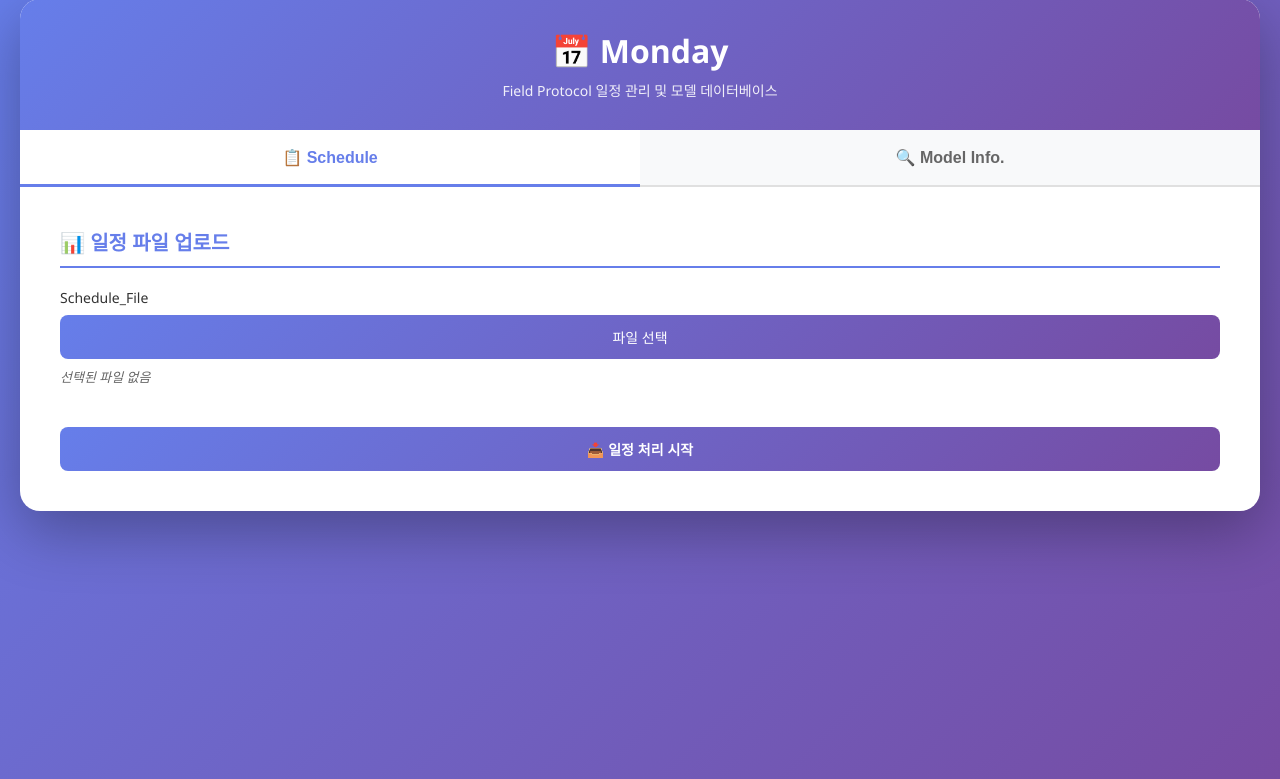
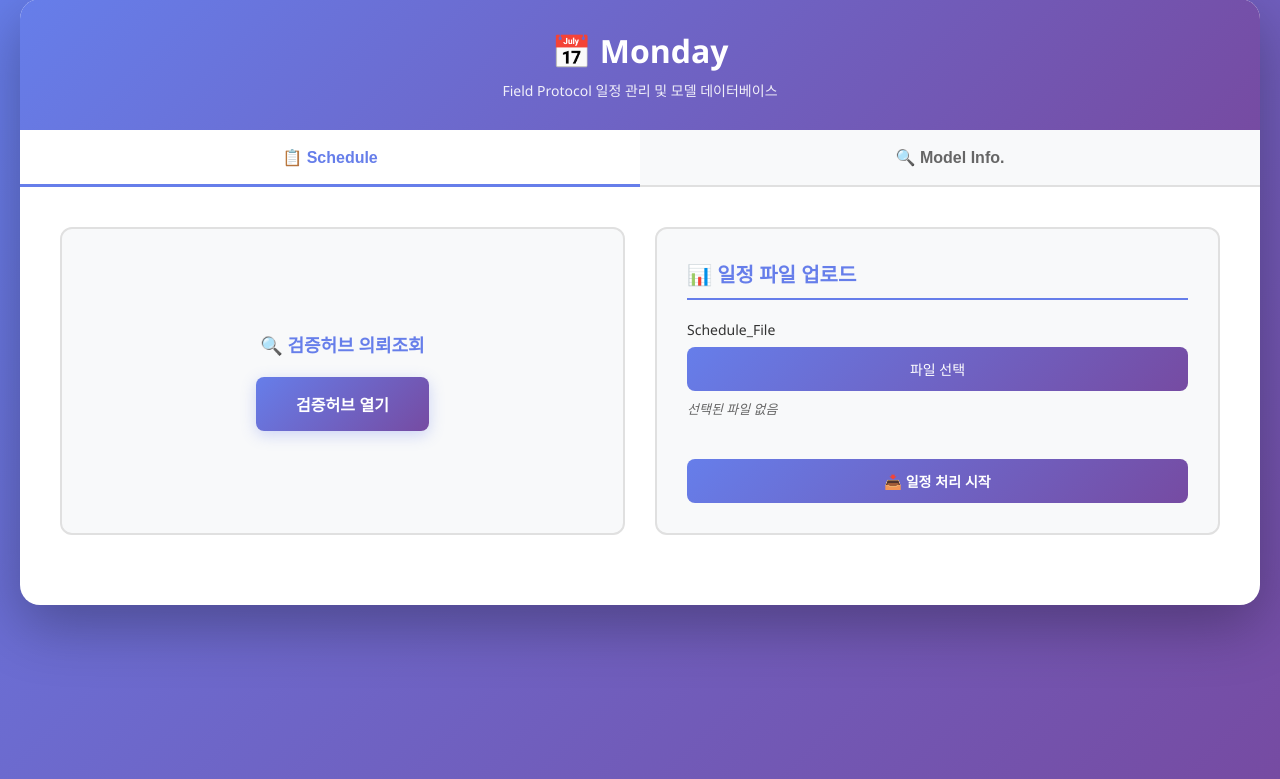
Before and after one commit to woonjounglee-cloud/Monday, a Flask app: page / in a window 1280 px wide. Shown: the part 21-800 px from the top of the page. Run offline with Flask 3, Linux system fonts and the light colour scheme.

Commit message:
Add TestHub integration with 1:1 layout in Schedule tab
Features:
1. Schedule tab 1:1 layout:
   - Left: TestHub inquiry section with "검증허브 열기" button
   - Right: Schedule file upload section
   - Grid layout with equal width columns (1fr 1fr)

2. TestHub browser integration:
   - Opens TESTHUB_URL in Microsoft Edge
   - Cross-platform support (Windows, macOS, Linux)
   - Environment variable support for URL configuration

3. Backend API:
   - POST /api/open-testhub: Opens TestHub URL in Edge browser
   - Uses subprocess to launch browser
   - Platform detection for OS-specific commands

Implementation:
- app.py:
  - Added subprocess and platform imports
  - Added TESTHUB_URL configuration (env var or default)
  - Added /api/open-testhub endpoint

- templates/index.html:
  - Added .schedule-top-section CSS (grid 1fr 1fr)
  - Added .testhub-section and .upload-section styles
  - Added .btn-testhub button styling
  - Restructured Schedule tab HTML with 2-column layout
  - Added openTestHub() JavaScript function

Configuration:
- Set TESTHUB_URL environment variable to customize URL
- Default: https://example.com (needs to be updated)

File changes:
- app.py: Added TestHub API endpoint
- templates/index.html: 1:1 layout, TestHub button, CSS styles

```diff
--- a/app.py
+++ b/app.py
@@ -11,6 +11,8 @@ from werkzeug.utils import secure_filename
 from excel_processor import ExcelProcessor
 import logging
 from datetime import datetime
+import subprocess
+import platform
 
 # 로깅 설정
 logging.basicConfig(level=logging.INFO)
@@ -34,6 +36,9 @@ os.makedirs(DB_FOLDER, exist_ok=True)
 
 # 모델담당자 데이터베이스 파일 경로
 MODEL_DB_PATH = os.path.join(DB_FOLDER, 'model_manager.xlsx')
+
+# 검증허브 URL (사용자가 수정 가능)
+TESTHUB_URL = os.getenv('TESTHUB_URL', 'https://example.com')  # 실제 URL로 변경 필요
 
 
 def allowed_file(filename):
@@ -535,6 +540,49 @@ def delete_model_info():
         }), 500
 
 
+@app.route('/api/open-testhub', methods=['POST'])
+def open_testhub():
+    """검증허브 URL을 Microsoft Edge로 열기"""
+    try:
+        url = TESTHUB_URL
+        system = platform.system()
+
+        if system == 'Windows':
+            # Windows에서 Edge 실행
+            subprocess.Popen(['cmd', '/c', 'start', 'msedge', url], shell=True)
+            logger.info(f"Microsoft Edge로 TestHub 열기: {url}")
+        elif system == 'Darwin':  # macOS
+            subprocess.Popen(['open', '-a', 'Microsoft Edge', url])
+            logger.info(f"Microsoft Edge로 TestHub 열기 (macOS): {url}")
+        elif system == 'Linux':
+            # Linux에서 Edge 실행 시도
+            try:
+                subprocess.Popen(['microsoft-edge', url])
+            except FileNotFoundError:
+                subprocess.Popen(['xdg-open', url])
+            logger.info(f"브라우저로 TestHub 열기 (Linux): {url}")
+        else:
+            return jsonify({
+                'success': False,
+                'message': '지원하지 않는 운영체제입니다.'
+            }), 400
+
+        return jsonify({
+            'success': True,
+            'message': f'검증허브를 Microsoft Edge로 열었습니다.',
+            'url': url
+        })
+
+    except Exception as e:
+        logger.error(f"TestHub 열기 실패: {e}")
+        import traceback
+        logger.error(traceback.format_exc())
+        return jsonify({
+            'success': False,
+            'message': f'오류 발생: {str(e)}'
+        }), 500
+
+
 if __name__ == '__main__':
     print("=" * 60)
     print("Monday 시작")
--- a/templates/index.html
+++ b/templates/index.html
@@ -484,6 +484,56 @@
             font-size: 14px;
             margin-top: 10px;
         }
+
+        /* Schedule 탭 2열 레이아웃 */
+        .schedule-top-section {
+            display: grid;
+            grid-template-columns: 1fr 1fr;
+            gap: 30px;
+            margin-bottom: 30px;
+        }
+
+        .testhub-section {
+            background: #f8f9fa;
+            padding: 30px;
+            border-radius: 12px;
+            border: 2px solid #e0e0e0;
+            display: flex;
+            flex-direction: column;
+            justify-content: center;
+            align-items: center;
+        }
+
+        .testhub-section h3 {
+            color: #667eea;
+            margin-bottom: 20px;
+            font-size: 18px;
+        }
+
+        .btn-testhub {
+            background: linear-gradient(135deg, #667eea 0%, #764ba2 100%);
+            color: white;
+            padding: 15px 40px;
+            font-size: 16px;
+            font-weight: 600;
+            border: none;
+            border-radius: 8px;
+            cursor: pointer;
+            transition: all 0.3s;
+            box-shadow: 0 4px 15px rgba(102, 126, 234, 0.3);
+        }
+
+        .btn-testhub:hover {
+            transform: translateY(-2px);
+            box-shadow: 0 6px 20px rgba(102, 126, 234, 0.4);
+        }
+
+        .upload-section {
+            background: #f8f9fa;
+            padding: 30px;
+            border-radius: 12px;
+            border: 2px solid #e0e0e0;
+        }
     </style>
 </head>
 <body>
@@ -500,6 +550,17 @@
 
         <!-- Schedule 탭 -->
         <div id="scheduleTab" class="tab-content active">
+            <div class="schedule-top-section">
+                <!-- 왼쪽: 검증허브 의뢰조회 -->
+                <div class="testhub-section">
+                    <h3>🔍 검증허브 의뢰조회</h3>
+                    <button class="btn-testhub" onclick="openTestHub()">
+                        검증허브 열기
+                    </button>
+                </div>
+
+                <!-- 오른쪽: 일정 파일 업로드 -->
+                <div class="upload-section">
                     <form id="uploadForm" enctype="multipart/form-data">
                         <div class="section-title">📊 일정 파일 업로드</div>
 
@@ -516,6 +577,8 @@
                             📥 일정 처리 시작
                         </button>
                     </form>
+                </div>
+            </div>
 
             <div class="loading" id="loading">
                 <div class="spinner"></div>
@@ -618,6 +681,25 @@
         let currentScheduleDownloadUrl = '';
         let currentSchedulePreviewUrl = '';
         let schedulePreviewData = null;
+
+        // 검증허브 열기
+        async function openTestHub() {
+            try {
+                const response = await fetch('/api/open-testhub', {
+                    method: 'POST'
+                });
+
+                const result = await response.json();
+
+                if (result.success) {
+                    showMessage('scheduleMessage', 'success', result.message);
+                } else {
+                    showMessage('scheduleMessage', 'error', result.message);
+                }
+            } catch (error) {
+                showMessage('scheduleMessage', 'error', '검증허브 열기 실패: ' + error.message);
+            }
+        }
 
         // 탭 전환
         function switchTab(tabName) {
```
Lines whose indentation alone changed are shown as unchanged.
